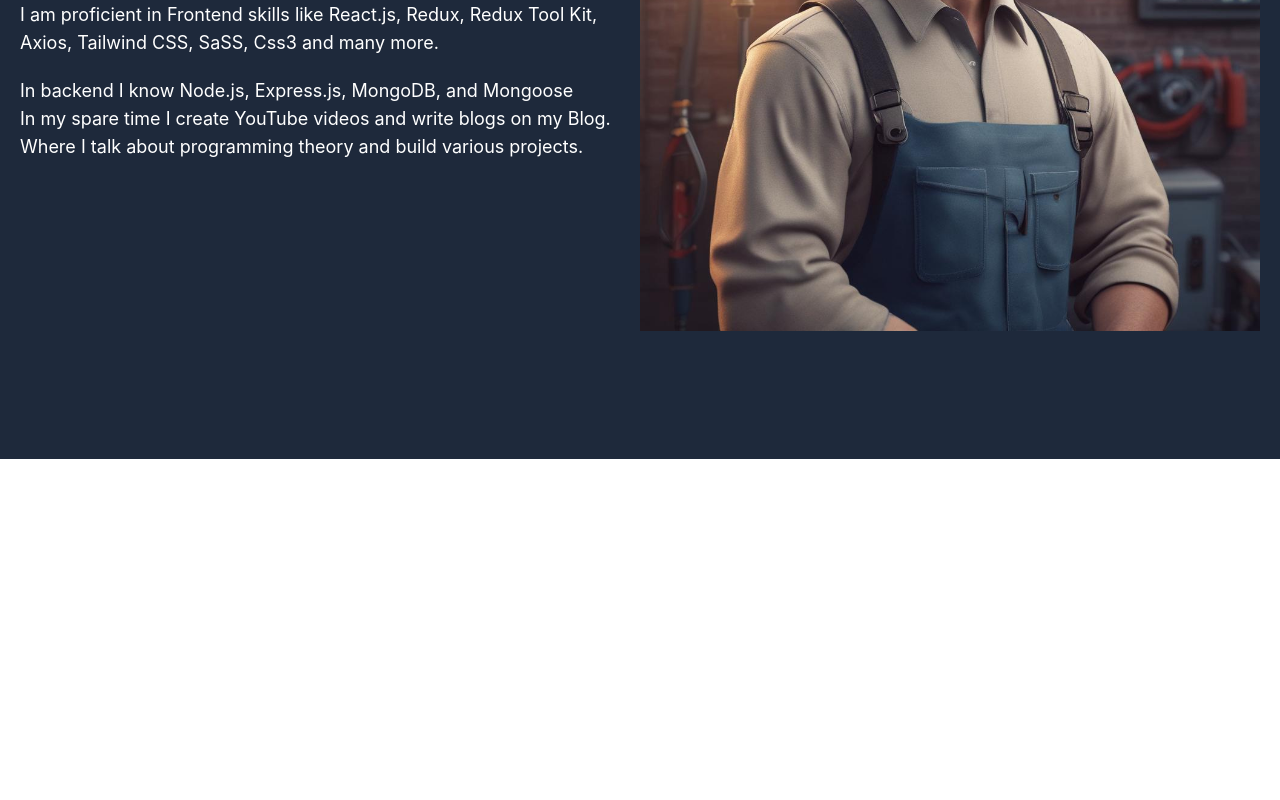
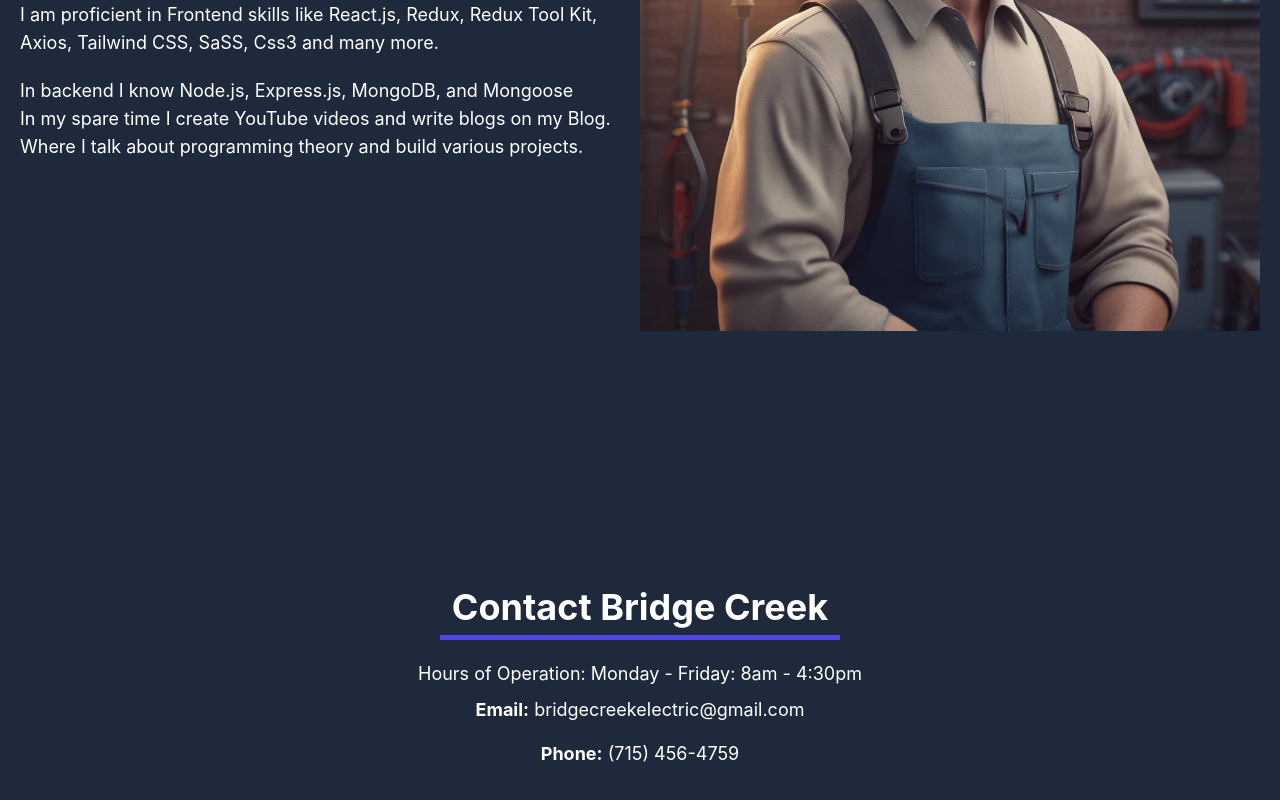
Before and after one commit to JonathanMendler/bridge_creek, a React (Vite) app: page / in a window 1280 px wide. Shown: the part 1022-1822 px from the top of the page. Before the commit the page ends 1481 px from the top, so only its background shows below. Built offline with nearby package versions, Linux system fonts and the light colour scheme.

Commit message:
Add Contact

```diff
--- a/src/components/Contact.jsx
+++ b/src/components/Contact.jsx
@@ -0,0 +1,22 @@
+import React from "react";
+
+const Contact = () => {
+  return (
+    <section className="bg-secondary px-5 py-32" id="contact">
+      <div className="text-center md:w-[60%] mx-auto text-white">
+        <h2 className="text-4xl font-bold mb-5 border-b-[5px] w-[400px] mx-auto border-indigo-600 pb-2">
+          Contact Bridge Creek
+        </h2>
+        <p>Hours of Operation: Monday - Friday: 8am - 4:30pm</p>
+        <p className="py-2">
+          <span className="font-bold">Email:</span> bridgecreekelectric@gmail.com
+        </p>
+        <p className="py-2">
+          <span className="font-bold">Phone:</span> (715) 456-4759
+        </p>
+      </div>
+    </section>
+  );
+};
+
+export default Contact;
--- a/src/components/Testimonial.jsx
+++ b/src/components/Testimonial.jsx
@@ -4,6 +4,7 @@ import devlog from "../assets/devlog.png";
 import getInspirred from "../assets/get-inspirred.png";
 import uilogs from "../assets/uilogs.png";
 
+const Testimonials = () => {
   const testimonials = [
     {
       img: devlog,
@@ -35,20 +36,14 @@ const testimonials = [
     },
   ];
 
-const Projects = () => {
-  const projects = [...];
-
   return (
     <section className="bg-primary text-white px-5 py-32" id="projects">
       <div className="container mx-auto grid md:grid-cols-2 items-center md:justify-between">
         <div className="about-info mb-5">
-          <h2 className="text-4xl font-bold mb-5 border-b-[5px] w-[180px] border-indigo-600 pb-2">
-            Projects
-          </h2>
+          <h2 className="text-4xl font-bold mb-5 border-b-[5px] w-[180px] border-indigo-600 pb-2">Projects</h2>
 
           <p className="pb-5">
-            These are some of my best projects. I have built these with React,
-            MERN and vanilla CSS. Check them out.
+            These are some of my best projects. I have built these with React, MERN and vanilla CSS. Check them out.
           </p>
         </div>
 
@@ -56,26 +51,18 @@ const Projects = () => {
       </div>
 
       <div className="projects container mx-auto grid md:grid-cols-3 gap-10">
-        {projects.map((project, i) => {
+        {testimonials.map((testimonial, i) => {
           return (
             <div className="relative" key={i}>
-              <img src={project.img} alt={project.title} />
+              <img src={testimonial.img} alt={testimonial.title} />
               <div className="flex absolute left-0 right-0 top-[13px] bottom-0 mx-auto w-[90%] h-[90%]  bg-primary  opacity-0 duration-500 justify-center flex-col hover:opacity-100 ">
-                <p className="py-5 text-center font-bold px-2 text-white">
-                  {project.desc}
-                </p>
+                <p className="py-5 text-center font-bold px-2 text-white">{testimonial.desc}</p>
 
                 <div className="mx-auto">
-                  <a
-                    href={project.live}
-                    className="px-5 py-2 bg-blue-500 hover:bg-blue-600 mr-5 font-bold"
-                  >
+                  <a href={testimonial.live} className="px-5 py-2 bg-blue-500 hover:bg-blue-600 mr-5 font-bold">
                     Live
                   </a>
-                  <a
-                    href={project.code}
-                    className="px-5 py-2 bg-blue-700 hover:bg-blue-800 font-bold"
-                  >
+                  <a href={testimonial.code} className="px-5 py-2 bg-blue-700 hover:bg-blue-800 font-bold">
                     Code
                   </a>
                 </div>
@@ -88,4 +75,4 @@ const Projects = () => {
   );
 };
 
-export default Projects;
+export default Testimonials;
```
Also changed, not shown: src/App.jsx (+4 -4 lines). Lines whose indentation alone changed are shown as unchanged.
